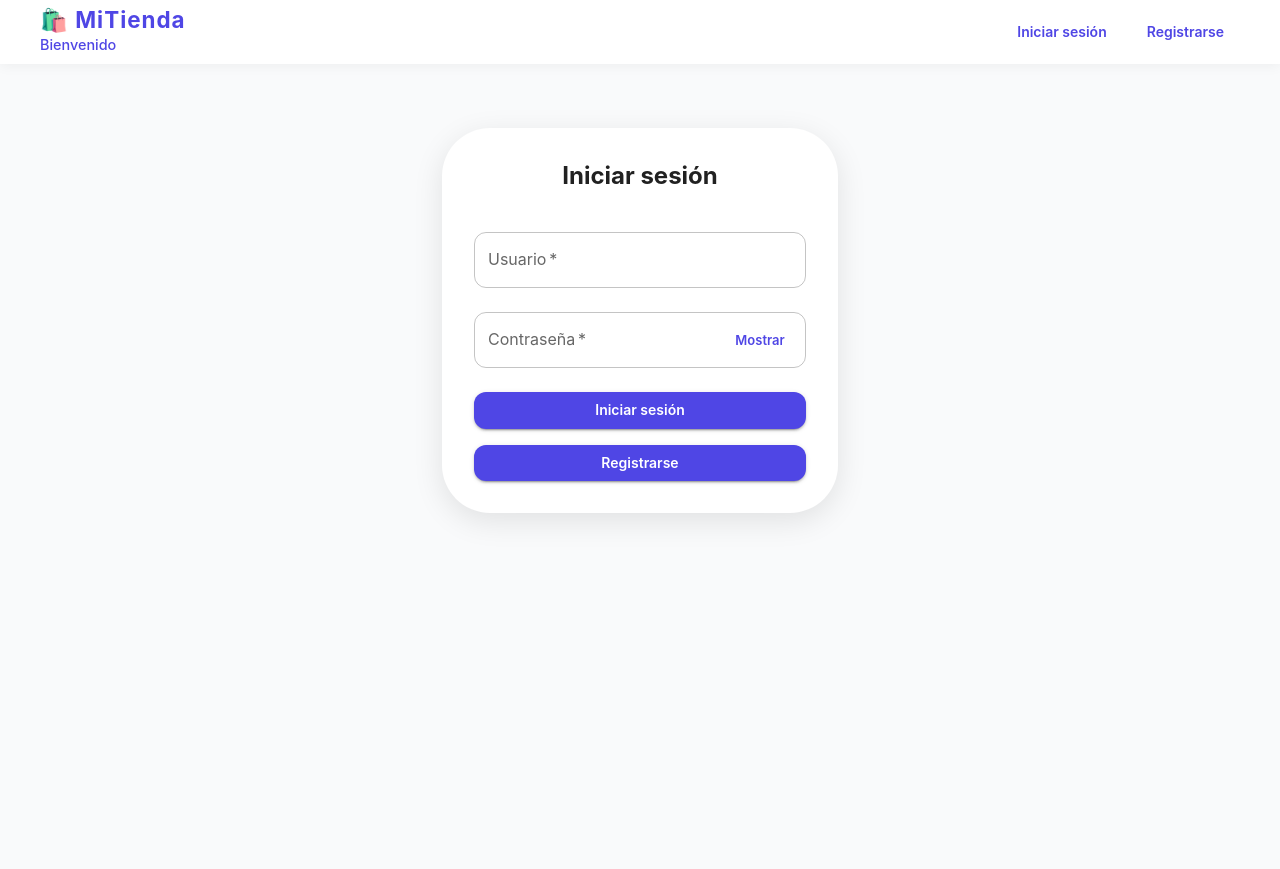
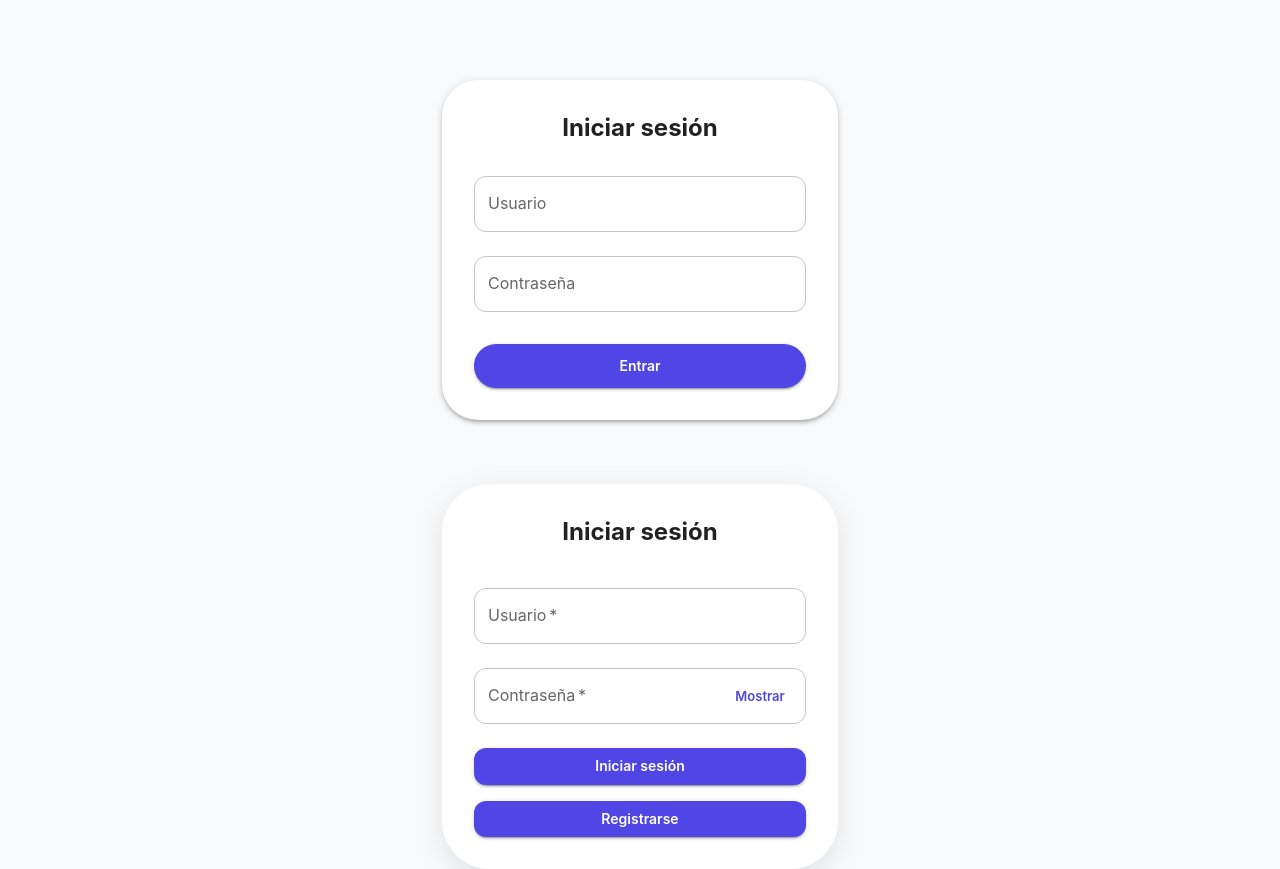
Before and after one commit to Patogol35/Hoy, a React (Vite) app: page /login in a window 1280 px wide. Before the commit the page ends 800 px from the top, so only its background shows below. Built offline with nearby package versions, Linux system fonts and the light colour scheme.

Commit message:
Update Navbar.jsx

```diff
--- a/src/components/Navbar.jsx
+++ b/src/components/Navbar.jsx
@@ -1,239 +1,87 @@
-import { Link, useNavigate } from "react-router-dom";
+import { useState } from "react";
+import { useNavigate } from "react-router-dom";
 import { useAuth } from "../context/AuthContext";
 import {
-  AppBar,
-  Toolbar,
+  Container,
+  TextField,
+  Button,
   Typography,
-  Button,
   Box,
-  Drawer,
-  List,
-  ListItem,
-  ListItemText,
-  Divider,
-  useMediaQuery,
+  Paper,
 } from "@mui/material";
-import { useState } from "react";
 
-export default function Navbar() {
-  const { isAuthenticated, user, logout } = useAuth();
+export default function Login() {
+  const { login } = useAuth();
   const navigate = useNavigate();
-  const isMobile = useMediaQuery("(max-width:600px)");
-  const [open, setOpen] = useState(false);
 
-  const handleLogout = () => {
-    logout();
-    navigate("/login");
-    setOpen(false);
+  const [username, setUsername] = useState("");
+  const [password, setPassword] = useState("");
+  const [error, setError] = useState("");
+
+  const handleSubmit = async (e) => {
+    e.preventDefault();
+    setError("");
+
+    try {
+      const response = await fetch("http://127.0.0.1:8000/api/token/", {
+        method: "POST",
+        headers: { "Content-Type": "application/json" },
+        body: JSON.stringify({ username, password }),
+      });
+
+      if (!response.ok) {
+        throw new Error("Credenciales inválidas");
+      }
+
+      const data = await response.json();
+
+      // 👇 Aquí pasamos el user también
+      login(data.access, data.refresh, data.user);
+
+      navigate("/");
+    } catch (err) {
+      setError(err.message);
+    }
   };
 
-  const menuItems = isAuthenticated
-    ? [
-        { text: "🏠 Inicio", path: "/" },
-        { text: "🛒 Carrito", path: "/carrito" },
-        { text: "📦 Mis pedidos", path: "/pedidos" },
-        { text: "Cerrar sesión", action: handleLogout, highlight: true },
-      ]
-    : [
-        { text: "Iniciar sesión", path: "/login" },
-        { text: "Registrarse", path: "/register", highlight: true },
-      ];
-
   return (
-    <>
-      <AppBar
-        position="sticky"
-        sx={{
-          bgcolor: "white",
-          color: "primary.main",
-          boxShadow: "0 2px 12px rgba(0,0,0,0.05)",
-          px: 2,
-        }}
-      >
-        <Toolbar sx={{ display: "flex", justifyContent: "space-between" }}>
-          {/* Logo con subtítulo */}
-          <Box
-            component={Link}
-            to="/"
-            sx={{
-              textDecoration: "none",
-              display: "flex",
-              flexDirection: "column",
-              alignItems: "flex-start",
-              color: "primary.main",
-            }}
-          >
-            <Typography
-              variant="h6"
-              sx={{
-                fontWeight: "bold",
-                letterSpacing: 1,
-                fontSize: "1.4rem",
-                lineHeight: 1.2,
-              }}
-            >
-              🛍️ MiTienda
-            </Typography>
-            <Typography
-              variant="subtitle2"
-              sx={{
-                fontSize: "0.9rem",
-                fontWeight: 500,
-                color: "primary.main",
-              }}
-            >
-              Bienvenido
-            </Typography>
-          </Box>
-
-          {/* Nombre del usuario autenticado */}
-          {isAuthenticated && user && !isMobile && (
-            <Typography
-              variant="body1"
-              sx={{
-                fontWeight: 600,
-                color: "primary.main",
-                mr: 2,
-                whiteSpace: "nowrap",
-              }}
-            >
-              👤 {user.username || user.name || user.email}
+    <Container maxWidth="xs" sx={{ mt: 10 }}>
+      <Paper elevation={3} sx={{ p: 4, borderRadius: 3 }}>
+        <Typography variant="h5" align="center" fontWeight="bold" gutterBottom>
+          Iniciar sesión
+        </Typography>
+        <Box component="form" onSubmit={handleSubmit} sx={{ mt: 2 }}>
+          <TextField
+            label="Usuario"
+            fullWidth
+            margin="normal"
+            value={username}
+            onChange={(e) => setUsername(e.target.value)}
+          />
+          <TextField
+            label="Contraseña"
+            type="password"
+            fullWidth
+            margin="normal"
+            value={password}
+            onChange={(e) => setPassword(e.target.value)}
+          />
+          {error && (
+            <Typography color="error" variant="body2" sx={{ mt: 1 }}>
+              {error}
             </Typography>
           )}
-
-          {/* Menú */}
-          {isMobile ? (
-            <Button
-              onClick={() => setOpen(true)}
-              sx={{
-                border: "1px solid",
-                borderColor: "primary.main",
-                color: "primary.main",
-                borderRadius: "8px",
-                px: 2,
-                py: 0.5,
-                fontWeight: 600,
-                textTransform: "none",
-                "&:hover": {
-                  backgroundColor: "primary.main",
-                  color: "white",
-                },
-              }}
-            >
-              ☰ Menú
-            </Button>
-          ) : (
-            <Box sx={{ display: "flex", gap: 1 }}>
-              {menuItems.map((item, idx) =>
-                item.path ? (
-                  <Button
-                    key={idx}
-                    component={Link}
-                    to={item.path}
-                    sx={{
-                      textTransform: "none",
-                      fontWeight: 600,
-                      borderRadius: "8px",
-                      px: 2,
-                      color: "primary.main",
-                      "&:hover": {
-                        backgroundColor: "primary.main",
-                        color: "white",
-                      },
-                    }}
-                  >
-                    {item.text}
-                  </Button>
-                ) : (
-                  <Button
-                    key={idx}
-                    onClick={item.action}
-                    variant="contained"
-                    sx={{
-                      textTransform: "none",
-                      fontWeight: 600,
-                      borderRadius: "8px",
-                      px: 2,
-                    }}
-                  >
-                    {item.text}
-                  </Button>
-                )
-              )}
-            </Box>
-          )}
-        </Toolbar>
-      </AppBar>
-
-      {/* Drawer flotante elegante */}
-      <Drawer
-        anchor="right"
-        open={open}
-        onClose={() => setOpen(false)}
-        PaperProps={{
-          sx: {
-            width: 240,
-            maxHeight: "70vh",
-            borderRadius: "16px 0 0 16px",
-            bgcolor: "white",
-            boxShadow: "0px 4px 20px rgba(0,0,0,0.1)",
-            mt: 10,
-            overflow: "auto",
-          },
-        }}
-      >
-        <Box sx={{ textAlign: "center", my: 2 }}>
-          <Typography
-            variant="h6"
-            sx={{
-              fontWeight: "bold",
-              color: "primary.main",
-            }}
+          <Button
+            type="submit"
+            fullWidth
+            variant="contained"
+            color="primary"
+            sx={{ mt: 3, py: 1.2, borderRadius: 2, fontWeight: 600 }}
           >
-            Menú
-          </Typography>
-          {/* Nombre del usuario en menú móvil */}
-          {isAuthenticated && user && (
-            <Typography
-              variant="body2"
-              sx={{ fontWeight: 600, color: "text.secondary", mt: 1 }}
-            >
-              👤 {user.username || user.name || user.email}
-            </Typography>
-          )}
+            Entrar
+          </Button>
         </Box>
-        <Divider />
-        <List sx={{ p: 2 }}>
-          {menuItems.map((item, idx) => (
-            <ListItem
-              key={idx}
-              button
-              component={item.path ? Link : "button"}
-              to={item.path}
-              onClick={item.action || (() => setOpen(false))}
-              sx={{
-                mb: 1,
-                borderRadius: 1.5,
-                bgcolor: item.highlight ? "primary.main" : "transparent",
-                color: item.highlight ? "white" : "text.primary",
-                "&:hover": {
-                  bgcolor: item.highlight ? "secondary.main" : "primary.light",
-                  color: "white",
-                },
-                transition: "0.3s",
-              }}
-            >
-              <ListItemText
-                primary={item.text}
-                primaryTypographyProps={{
-                  fontWeight: 600,
-                  textAlign: "center",
-                }}
-              />
-            </ListItem>
-          ))}
-        </List>
-      </Drawer>
-    </>
+      </Paper>
+    </Container>
   );
 }
```
